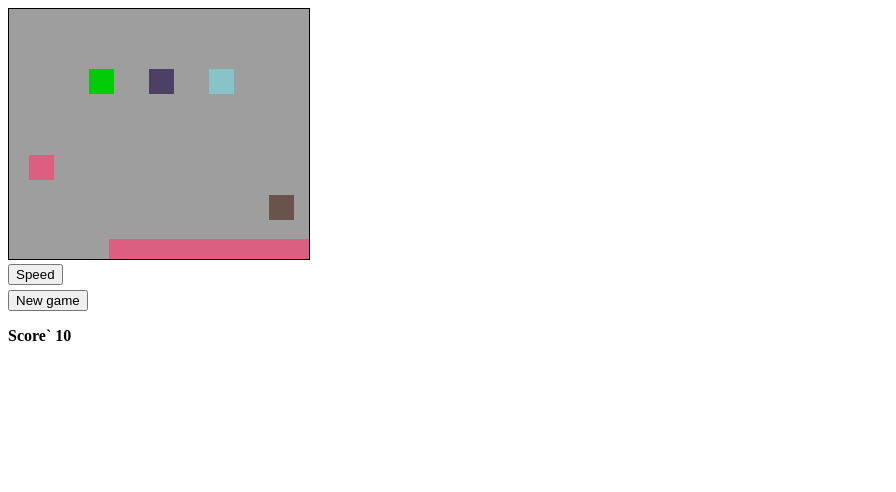
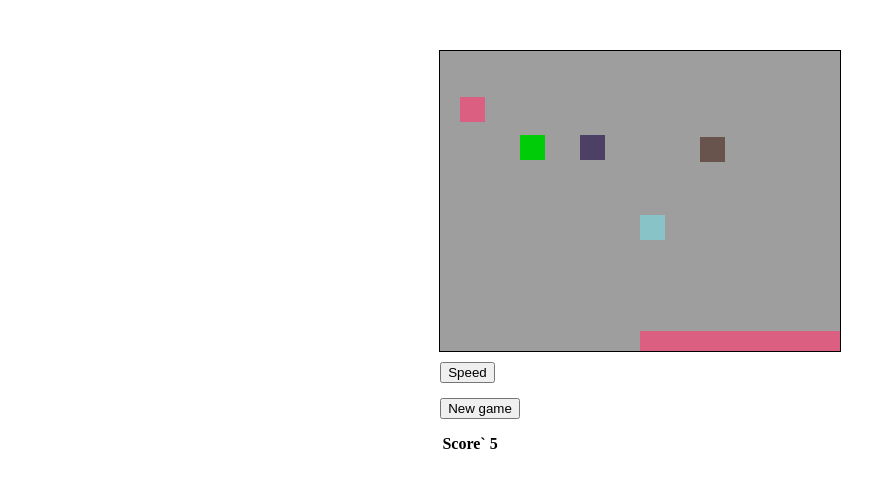
Before and after one commit to Anna-Abrahamyan/Canvas-game, a plain HTML site: page index.html in a window 1280 px wide. Shown: the whole page, without its empty margins (0-896 px from the left). Drawn offline with Linux system fonts and the light colour scheme.

Commit message:
Error correction

```diff
--- a/index.html
+++ b/index.html
@@ -8,12 +8,14 @@
         <link rel="stylesheet" href="style.css" />
     </head>
     <body>
-        <canvas width= "300" height = "250"> </canvas>
-        <button id='speed-btn'> Speed </button>
-        <button id='new-game-btn'> New game </button>
-        <p>
-            <b> Score` <span id="score"></span></b>
-        </p>
+        <div class = "container" >
+            <canvas width= "400" height = "300"> </canvas>
+            <button id='speed-btn'> Speed </button>
+            <button id='new-game-btn'> New game </button>
+            <p>
+                <b> Score` <span id="score"></span></b>
+            </p>
+        </div>
         <script src="script.js"></script>
     </body>
 </html>
--- a/script.js
+++ b/script.js
@@ -1,3 +1,4 @@
+
 const canvas = document.querySelector("canvas");
 const context = canvas.getContext("2d");
 
@@ -52,8 +53,7 @@ class Square extends Game {
     this._y += this._yDelta;
     this._y += (this._yDelta * data.speedGame);
 
-     // todo: need fix scoreRect
-    if (this._y + this._height === canvas.height) {
+    if (this._y + this._height >= canvas.height) {
       data.scoreRect -= 1;
     }
     if (this._y + this._height > canvas.height || this._y < 0) {
--- a/style.css
+++ b/style.css
@@ -1,8 +1,24 @@
+.container{
+  margin: 30px auto;
+  display: flex;
+  align-items: center;
+  flex-direction: column;
+  padding: 20px;
+}
 canvas {
   border : 1px solid;
 }
 
 #speed-btn {
-  display: block;
+  margin-top: 10px;
+  margin-right: 345px;
   margin-bottom: 5px;
 }
+#new-game-btn {
+  margin-top: 10px;
+  margin-right: 320px;
+}
+#score {
+  margin-top: 10px;
+  margin-right: 340px;
+}
```
